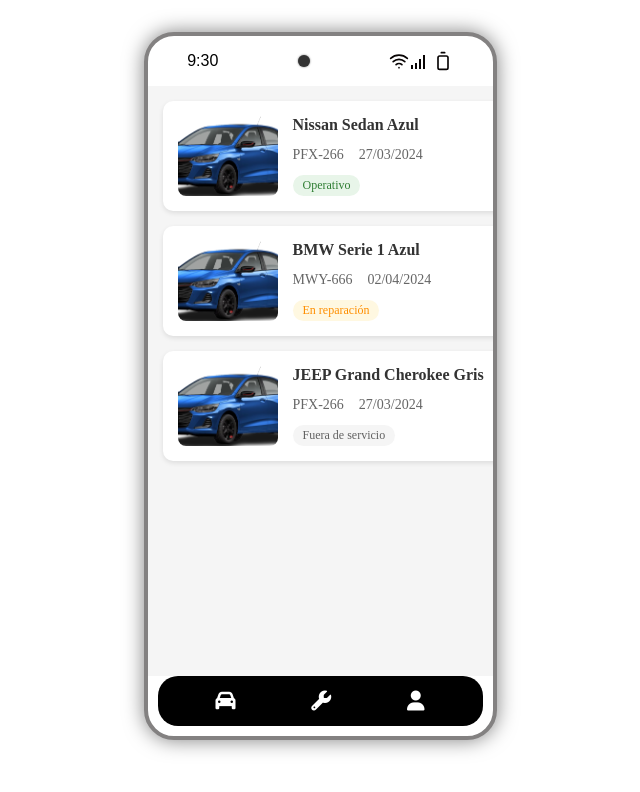
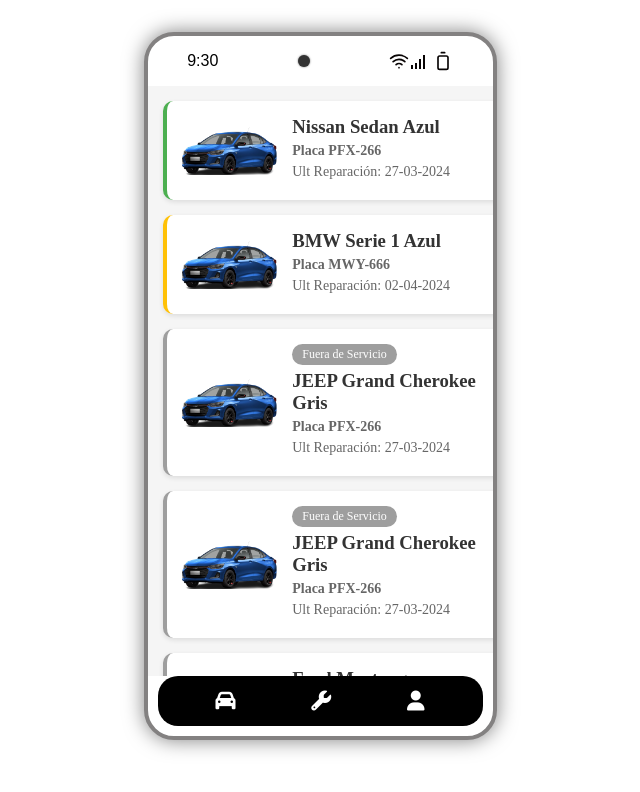
Before and after one commit to EfrenMV/Software-vue, a Vue app: page /menu-nerudo in a window 1280 px wide. Shown: the top 792 px of the page, without its empty margins (320-960 px from the left). Built offline with nearby package versions, Linux system fonts and the light colour scheme.

Commit message:
correcion

```diff
--- a/src/views/MenuNerudo.vue
+++ b/src/views/MenuNerudo.vue
@@ -6,13 +6,10 @@
       <div class="vehiculo-card operativo">
         <div class="contenido-vehiculo">
           <img class="imagen-vehiculo" src="/img/vehiculos/onix.png" alt="Nissan Sedan Azul">
-          <div class="detalles-vehiculo">
+          <div class="texto-vehiculo">
             <h3>Nissan Sedan Azul</h3>
-            <div class="info-vehiculo">
-              <span class="placa">PFX-266</span>
-              <span class="reparacion">27/03/2024</span>
-            </div>
-            <div class="estado-badge operativo">Operativo</div>
+            <p><strong>Placa PFX-266</strong></p>
+            <p>Ult Reparación: 27-03-2024</p>
           </div>
         </div>
       </div>
@@ -20,14 +17,11 @@
       <!-- Vehículo 2 -->
       <div class="vehiculo-card reparacion">
         <div class="contenido-vehiculo">
-          <img class="imagen-vehiculo"  src="/img/vehiculos/onix.png" alt="BMW Serie 1 Azul">
-          <div class="detalles-vehiculo">
+          <img class="imagen-vehiculo" src="/img/vehiculos/onix.png" alt="BMW Serie 1 Azul">
+          <div class="texto-vehiculo">
             <h3>BMW Serie 1 Azul</h3>
-            <div class="info-vehiculo">
-              <span class="placa">MWY-666</span>
-              <span class="reparacion">02/04/2024</span>
-            </div>
-            <div class="estado-badge reparacion">En reparación</div>
+            <p><strong>Placa MWY-666</strong></p>
+            <p>Ult Reparación: 02-04-2024</p>
           </div>
         </div>
       </div>
@@ -35,14 +29,37 @@
       <!-- Vehículo 3 -->
       <div class="vehiculo-card fuera-servicio">
         <div class="contenido-vehiculo">
-          <img class="imagen-vehiculo"  src="/img/vehiculos/onix.png" alt="JEEP Grand Cherokee Gris">
-          <div class="detalles-vehiculo">
+          <img class="imagen-vehiculo" src="/img/vehiculos/onix.png" alt="JEEP Grand Cherokee Gris">
+          <div class="texto-vehiculo">
+            <div class="estado-label">Fuera de Servicio</div>
             <h3>JEEP Grand Cherokee Gris</h3>
-            <div class="info-vehiculo">
-              <span class="placa">PFX-266</span>
-              <span class="reparacion">27/03/2024</span>
-            </div>
-            <div class="estado-badge fuera-servicio">Fuera de servicio</div>
+            <p><strong>Placa PFX-266</strong></p>
+            <p>Ult Reparación: 27-03-2024</p>
+          </div>
+        </div>
+      </div>
+
+       <!-- Vehículo 3 -->
+      <div class="vehiculo-card fuera-servicio">
+        <div class="contenido-vehiculo">
+          <img class="imagen-vehiculo" src="/img/vehiculos/onix.png" alt="JEEP Grand Cherokee Gris">
+          <div class="texto-vehiculo">
+            <div class="estado-label">Fuera de Servicio</div>
+            <h3>JEEP Grand Cherokee Gris</h3>
+            <p><strong>Placa PFX-266</strong></p>
+            <p>Ult Reparación: 27-03-2024</p>
+          </div>
+        </div>
+      </div>
+
+      <!-- Vehículo 4 -->
+      <div class="vehiculo-card fuera-servicio">
+        <div class="contenido-vehiculo">
+          <img class="imagen-vehiculo" src="/img/vehiculos/onix.png" alt="Ford Mustang">
+          <div class="texto-vehiculo">
+            <h3>Ford Mustang</h3>
+            <p><strong>Placa MNN-777</strong></p>
+            <p>Ult Reparación: 27-03-2024</p>
           </div>
         </div>
       </div>
@@ -58,6 +75,30 @@
 </script>
 
 <style scoped>
+
+
+.contenido-vehiculo {
+  display: flex;
+  gap: 15px;
+  align-items: center;
+}
+
+.imagen-vehiculo {
+   height: 3rem ;
+  object-fit: cover;
+  border-radius: 8px;
+  flex-shrink: 0;
+}
+
+.texto-vehiculo {
+  flex: 1;
+}
+
+
+.estado-label {
+  margin-bottom: 5px;
+}
+
 .vehiculos-view {
   width: 345px;
   height: 650px;
@@ -80,69 +121,35 @@
   box-shadow: 0 2px 5px rgba(0,0,0,0.1);
 }
 
-.contenido-vehiculo {
-  display: flex;
-  gap: 15px;
+.vehiculo-card h3 {
+  margin: 0 0 5px 0;
+  color: #333;
 }
 
-.imagen-vehiculo {
-  width: 100px;
-  height: 80px;
-  object-fit: cover;
-  border-radius: 8px;
-}
-
-.detalles-vehiculo {
-  flex: 1;
-  display: flex;
-  flex-direction: column;
-  justify-content: space-between;
-}
-
-h3 {
-  margin: 0;
-  color: #333;
-  font-size: 16px;
-  font-weight: 600;
-}
-
-.info-vehiculo {
-  display: flex;
-  gap: 15px;
+.vehiculo-card p {
   margin: 5px 0;
-}
-
-.placa {
   color: #666;
   font-size: 14px;
 }
 
-.reparacion {
-  color: #666;
-  font-size: 14px;
+.operativo {
+  border-left: 4px solid #4CAF50;
 }
 
-.estado-badge {
-  display: inline-block;
-  padding: 3px 10px;
-  border-radius: 12px;
-  font-size: 12px;
-  font-weight: 500;
-  width: fit-content;
+.reparacion {
+  border-left: 4px solid #FFC107;
 }
 
-.estado-badge.operativo {
-  background-color: #E8F5E9;
-  color: #2E7D32;
+.fuera-servicio {
+  border-left: 4px solid #9E9E9E;
 }
 
-.estado-badge.reparacion {
-  background-color: #FFF8E1;
-  color: #FF8F00;
-}
-
-.estado-badge.fuera-servicio {
-  background-color: #F5F5F5;
-  color: #616161;
+.estado-label {
+  background-color: #9E9E9E;
+  color: white;
+  padding: 3px 10px;
+  border-radius: 15px;
+  font-size: 12px;
+  display: inline-block;
 }
 </style>
```
